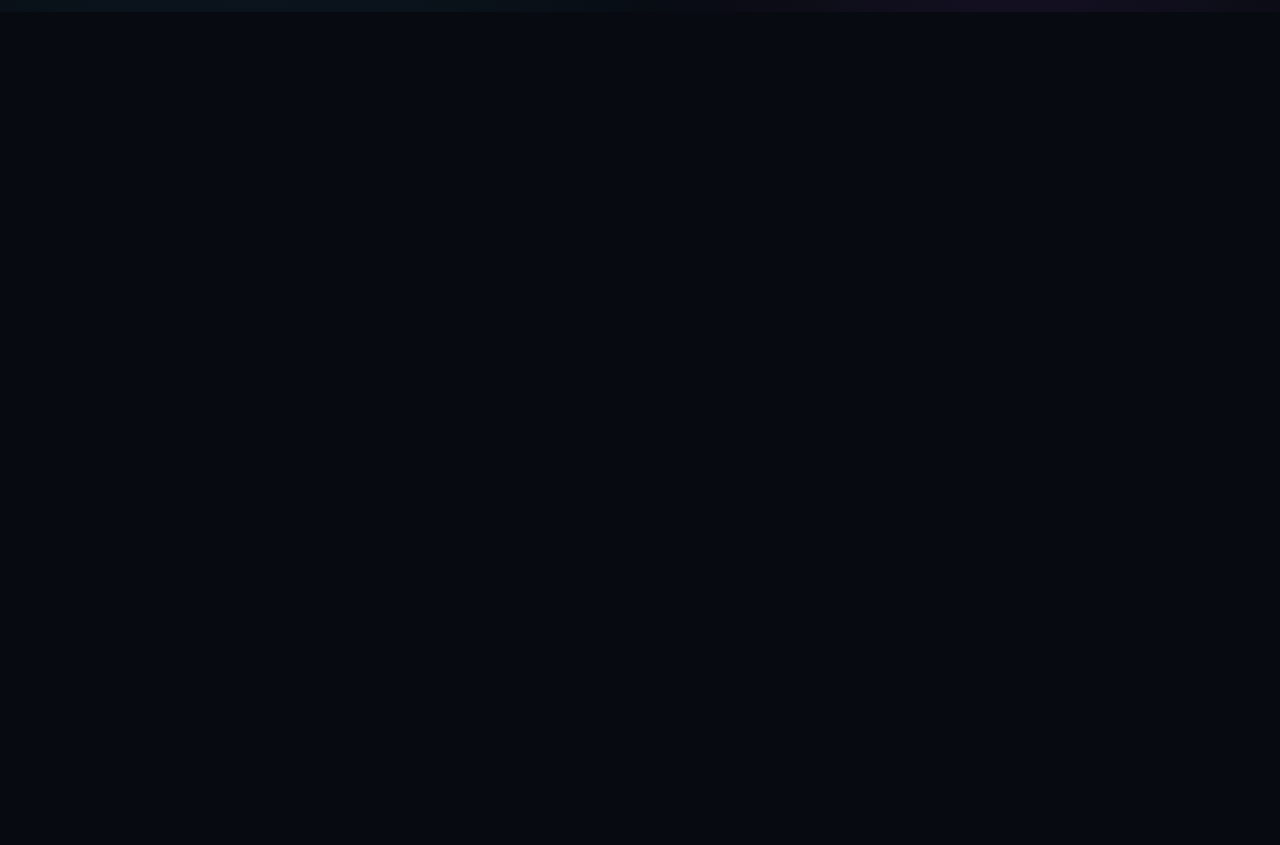
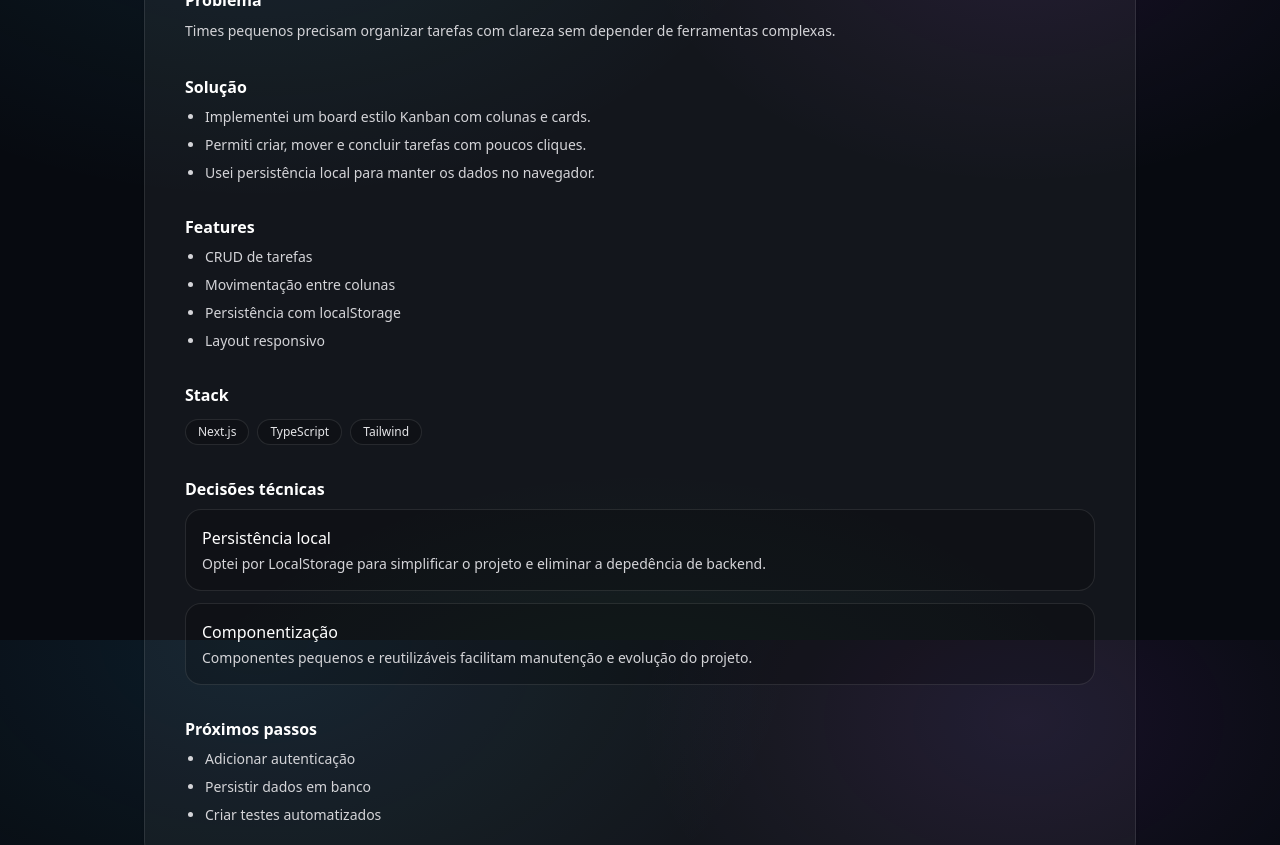
Before and after one commit to psholiveira/Meu_Portfolio, a Next.js app: page /projetos/landing-page in a window 1280 px wide. Shown: the part 960-1805 px from the top of the page. Before the commit the page ends 972 px from the top, so only its background shows below. Built offline with nearby package versions, Linux system fonts and the light colour scheme; no server answers.

Commit message:
correção projetos

```diff
--- a/src/app/projetos/[slug]/page.tsx
+++ b/src/app/projetos/[slug]/page.tsx
@@ -55,6 +55,7 @@ export default function ProjectPage({ params }: Props) {
   if (!project) notFound();
 
   const isWip = project.status === "wip";
+  const cs = project.caseStudy;
 
   return (
     <PageEnter className="space-y-10">
@@ -152,6 +153,85 @@ export default function ProjectPage({ params }: Props) {
           </ul>
         </section>
       </FadeInView>
+      {cs ? (
+  <FadeInView>
+    <section className="space-y-8 rounded-3xl border border-white/10 bg-white/5 p-6 shadow-sm sm:p-10">
+      <h2 className="text-xl font-semibold tracking-tight text-white">
+        Case Study
+      </h2>
+
+      <div className="space-y-2">
+        <h3 className="text-base font-semibold text-white">Problema</h3>
+        <p className="text-sm leading-relaxed text-zinc-300">{cs.problem}</p>
+      </div>
+
+      <div className="space-y-2">
+        <h3 className="text-base font-semibold text-white">Solução</h3>
+        <ul className="list-disc space-y-2 pl-5 text-sm text-zinc-300">
+          {cs.solution.map((item) => (
+            <li key={item}>{item}</li>
+          ))}
+        </ul>
+      </div>
+
+      {cs.features?.length ? (
+        <div className="space-y-2">
+          <h3 className="text-base font-semibold text-white">Features</h3>
+          <ul className="list-disc space-y-2 pl-5 text-sm text-zinc-300">
+            {cs.features.map((item) => (
+              <li key={item}>{item}</li>
+            ))}
+          </ul>
+        </div>
+      ) : null}
+
+      {cs.stack?.length ? (
+        <div className="space-y-2">
+          <h3 className="text-base font-semibold text-white">Stack</h3>
+          <div className="flex flex-wrap gap-2 pt-1 text-xs text-zinc-200">
+            {cs.stack.map((tech) => (
+              <span
+                key={tech}
+                className="rounded-full border border-white/10 bg-black/20 px-3 py-1"
+              >
+                {tech}
+              </span>
+            ))}
+          </div>
+        </div>
+      ) : null}
+
+      {cs.technicalDecisions?.length ? (
+        <div className="space-y-2">
+          <h3 className="text-base font-semibold text-white">Decisões técnicas</h3>
+          <div className="space-y-3">
+            {cs.technicalDecisions.map((d) => (
+              <div
+                key={d.title}
+                className="rounded-2xl border border-white/10 bg-black/20 p-4"
+              >
+                <p className="font-medium text-white">{d.title}</p>
+                <p className="mt-1 text-sm text-zinc-300">{d.description}</p>
+              </div>
+            ))}
+          </div>
+        </div>
+      ) : null}
+
+      {cs.nextSteps?.length ? (
+        <div className="space-y-2">
+          <h3 className="text-base font-semibold text-white">Próximos passos</h3>
+          <ul className="list-disc space-y-2 pl-5 text-sm text-zinc-300">
+            {cs.nextSteps.map((item) => (
+              <li key={item}>{item}</li>
+            ))}
+          </ul>
+        </div>
+      ) : null}
+    </section>
+  </FadeInView>
+) : null}
+
     </PageEnter>
   );
 }
--- a/src/data/projects.ts
+++ b/src/data/projects.ts
@@ -8,6 +8,14 @@ export type Project = {
   title: string;
   description: string;
   longDescription: string;
+  caseStudy?: {
+    problem: string;
+    solution: string[];
+    features?: string[];
+    stack?: string[];
+    technicalDecisions?: {title: string; description: string}[];
+    nextSteps?: string[];
+  }
   role?: string;
   year?: string;
   status?: ProjectStatus; // "live" | "wip" (opcional para não quebrar nada)
@@ -60,8 +68,48 @@ export const projects: Project[] = [
       // demo: "https://...",
       // repo: "https://github.com/...",
     },
+    caseStudy: {
+      problem:
+        "Times pequenos precisam organizar tarefas com clareza sem depender de ferramentas complexas.",
+
+        solution: [
+          "Implementei um board estilo Kanban com colunas e cards.",
+          "Permiti criar, mover e concluir tarefas com poucos cliques.",
+          "Usei persistência local para manter os dados no navegador.",
+        ],
+
+        features: [
+          "CRUD de tarefas",
+          "Movimentação entre colunas",
+          "Persistência com localStorage",
+          "Layout responsivo",
+        ],
+
+        stack: ["Next.js", "TypeScript", "Tailwind"],
+
+        technicalDecisions: [
+          {
+            title: "Persistência local",
+            description:
+              "Optei por LocalStorage para simplificar o projeto e eliminar a depedência de backend.",
+          },
+          {
+            title: "Componentização",
+            description:
+              "Componentes pequenos e reutilizáveis facilitam manutenção e evolução do projeto.",
+          },
+        ],
+
+        nextSteps: [
+          "Adicionar autenticação",
+          "Persistir dados em banco",
+          "Criar testes automatizados",
+        ],
+    },
   },
 ];
+
+
 
 // Helpers (fonte única)
 export const projectSlugs = projects.map((p) => p.slug);
```
